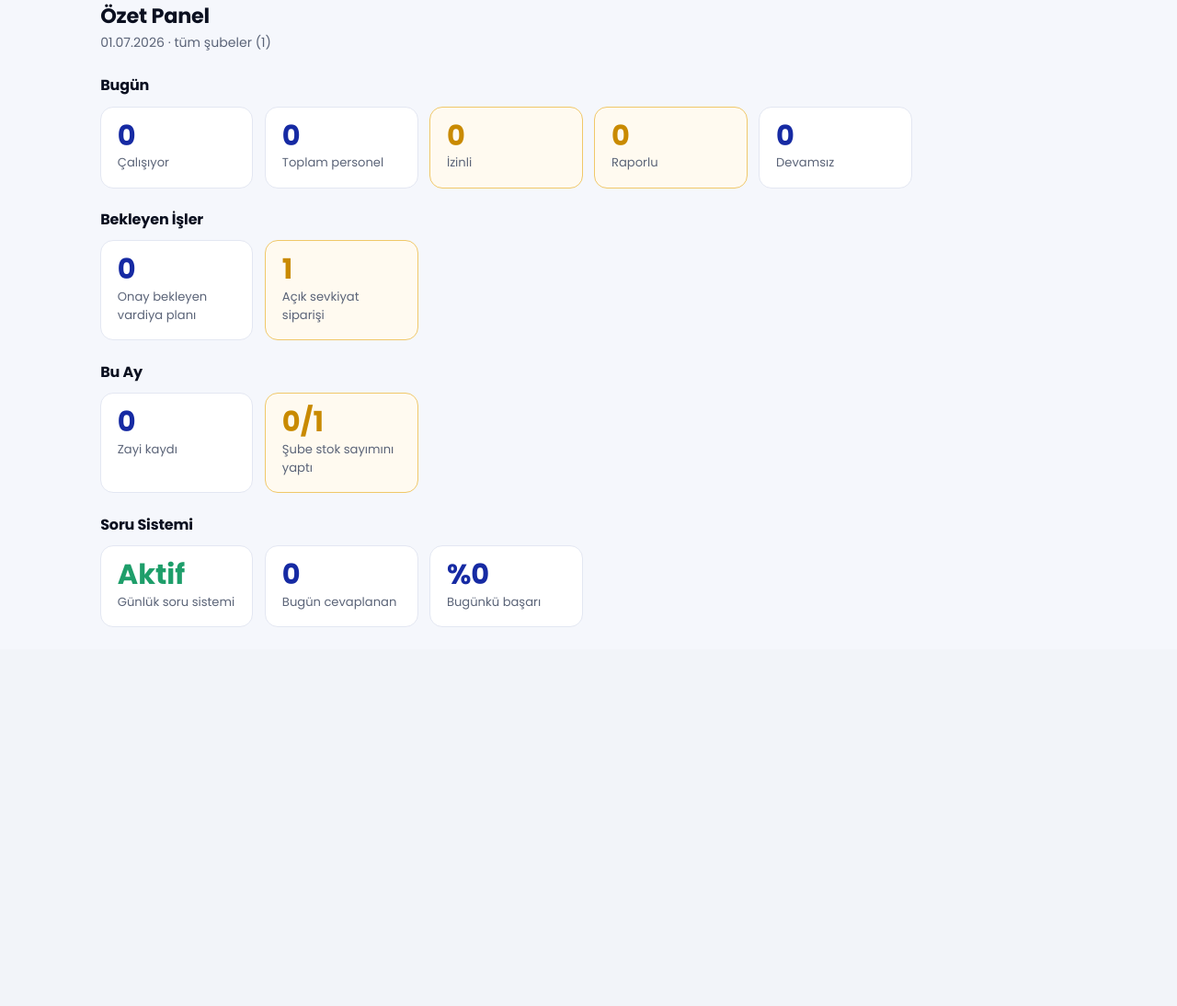
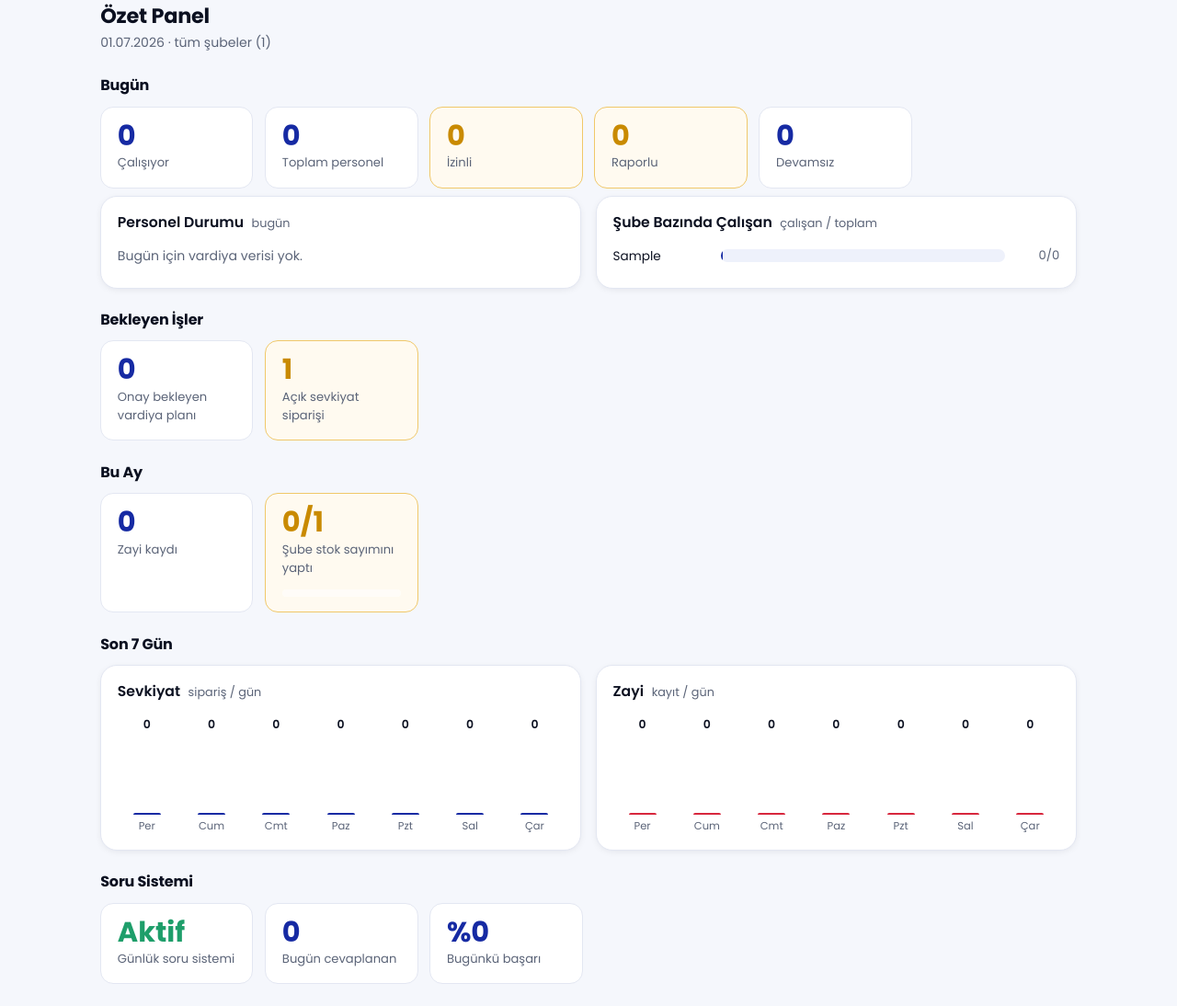
Before and after one commit to mCglawyer/GEEK-SON-SURUM, a Django app: page /ozet/ in a window 1280 px wide. Shown: the part 133-1227 px from the top of the page at 92% size. Before the commit the page ends 815 px from the top, so only its background shows below. Run offline with Django 5.2, Linux system fonts and the light colour scheme; a user stored in the database is signed in; tables that the repository leaves empty hold one stand-in row (values such as "Sample post").

Commit message:
ozet panel grafikler: durum bari, sube cubuklari, 7 gun sutun, stok ilerleme

```diff
--- a/panel/templates/base.html
+++ b/panel/templates/base.html
@@ -16,7 +16,7 @@
   <link rel="preconnect" href="https://fonts.googleapis.com">
   <link rel="preconnect" href="https://fonts.gstatic.com" crossorigin>
   <link href="https://fonts.googleapis.com/css2?family=Poppins:wght@400;500;600;700&display=swap" rel="stylesheet">
-  <link rel="stylesheet" href="{% static 'css/app.css' %}?v=26">
+  <link rel="stylesheet" href="{% static 'css/app.css' %}?v=27">
   {% block extra_head %}{% endblock %}
 </head>
 <body>
--- a/panel/templates/gosterge.html
+++ b/panel/templates/gosterge.html
@@ -17,6 +17,31 @@
     <div class="gs-kart {% if bugun.devamsiz %}gs-no{% endif %}"><span class="gs-buyuk">{{ bugun.devamsiz }}</span><span class="gs-etiket">Devamsız</span></div>
   </div>
 
+  <div class="gs-ikili">
+    <div class="card gs-cizelge">
+      <div class="gs-c-bas">Personel Durumu <span class="gs-c-alt">bugün</span></div>
+      {% if durum_top %}
+      <div class="gs-stack">
+        {% for d in durum %}{% if d.sayi %}<div class="gs-stack-seg" style="width:{{ d.yuzde }}%;background:{{ d.renk }}" title="{{ d.ad }}: {{ d.sayi }}"></div>{% endif %}{% endfor %}
+      </div>
+      <div class="gs-legend">
+        {% for d in durum %}<span class="gs-leg"><i style="background:{{ d.renk }}"></i>{{ d.ad }} <b>{{ d.sayi }}</b></span>{% endfor %}
+      </div>
+      {% else %}<p class="gs-bos-not">Bugün için vardiya verisi yok.</p>{% endif %}
+    </div>
+
+    <div class="card gs-cizelge">
+      <div class="gs-c-bas">Şube Bazında Çalışan <span class="gs-c-alt">çalışan / toplam</span></div>
+      {% for s in sube_durum %}
+      <div class="gs-bar-satir">
+        <span class="gs-bar-ad" title="{{ s.ad }}">{{ s.ad }}</span>
+        <div class="gs-bar-yol"><div class="gs-bar-dolu" style="width:{{ s.oran }}%"></div></div>
+        <span class="gs-bar-deg">{{ s.calisan }}/{{ s.toplam }}</span>
+      </div>
+      {% empty %}<p class="gs-bos-not">Şube yok.</p>{% endfor %}
+    </div>
+  </div>
+
   <h3 class="gs-baslik">Bekleyen İşler</h3>
   <div class="gs-grid">
     <a href="{% url 'ekip' %}" class="gs-kart gs-link {% if onay_bekleyen %}gs-wait{% endif %}"><span class="gs-buyuk">{{ onay_bekleyen }}</span><span class="gs-etiket">Onay bekleyen vardiya planı</span></a>
@@ -26,7 +51,30 @@
   <h3 class="gs-baslik">Bu Ay</h3>
   <div class="gs-grid">
     <a href="{% url 'zayi' %}" class="gs-kart gs-link"><span class="gs-buyuk">{{ zayi_ay }}</span><span class="gs-etiket">Zayi kaydı</span></a>
-    <a href="{% url 'stok' %}" class="gs-kart gs-link {% if sayim_yapan < sube_sayisi %}gs-wait{% endif %}"><span class="gs-buyuk">{{ sayim_yapan }}/{{ sube_sayisi }}</span><span class="gs-etiket">Şube stok sayımını yaptı</span></a>
+    <a href="{% url 'stok' %}" class="gs-kart gs-link gs-kart-genis {% if sayim_yapan < sube_sayisi %}gs-wait{% endif %}">
+      <span class="gs-buyuk">{{ sayim_yapan }}/{{ sube_sayisi }}</span><span class="gs-etiket">Şube stok sayımını yaptı</span>
+      <div class="gs-prog"><div class="gs-prog-dolu" style="width:{{ stok_oran }}%"></div></div>
+    </a>
+  </div>
+
+  <h3 class="gs-baslik">Son 7 Gün</h3>
+  <div class="gs-ikili">
+    <div class="card gs-cizelge">
+      <div class="gs-c-bas">Sevkiyat <span class="gs-c-alt">sipariş / gün</span></div>
+      <div class="gs-sutunlar">
+        {% for t in trend %}
+        <div class="gs-sutun"><span class="gs-sutun-deg">{{ t.sevk }}</span><div class="gs-sutun-bar"><div class="gs-sutun-dolu" style="height:{{ t.sevk_h }}%"></div></div><span class="gs-sutun-gun">{{ t.gun }}</span></div>
+        {% endfor %}
+      </div>
+    </div>
+    <div class="card gs-cizelge">
+      <div class="gs-c-bas">Zayi <span class="gs-c-alt">kayıt / gün</span></div>
+      <div class="gs-sutunlar">
+        {% for t in trend %}
+        <div class="gs-sutun"><span class="gs-sutun-deg">{{ t.zayi }}</span><div class="gs-sutun-bar"><div class="gs-sutun-dolu gs-sutun-zayi" style="height:{{ t.zayi_h }}%"></div></div><span class="gs-sutun-gun">{{ t.gun }}</span></div>
+        {% endfor %}
+      </div>
+    </div>
   </div>
 
   <h3 class="gs-baslik">Soru Sistemi</h3>
--- a/panel/views.py
+++ b/panel/views.py
@@ -14,7 +14,7 @@ from django.urls import reverse
 from django.contrib import messages
 from django.http import HttpResponse, JsonResponse, FileResponse, Http404
 from django.utils import timezone
-from django.db.models import Sum
+from django.db.models import Sum, Count
 from django.core.files.base import ContentFile
 from django.contrib.auth import authenticate, login as auth_login, logout as auth_logout
 from django.contrib.auth.models import User
@@ -2360,11 +2360,69 @@ def gosterge(request):
         soru['dogru'] = gs.filter(dogru_mu=True).count()
         soru['basari'] = round(soru['dogru'] * 100 / soru['cevap']) if soru['cevap'] else 0
 
+    # --- Grafik verileri ---
+    # Bugün personel durumu (yığılmış bar)
+    _durum_kalemler = [
+        ('Çalışıyor', bugun['calisan'], '#162AA3'),
+        ('İzinli', bugun['izinli'], '#E8A33D'),
+        ('Raporlu', bugun['raporlu'], '#8FA0E8'),
+        ('Devamsız', bugun['devamsiz'], '#D7263D'),
+    ]
+    durum_top = sum(v for _, v, _ in _durum_kalemler)
+    durum = [{'ad': a, 'sayi': v, 'renk': r,
+              'yuzde': round(v * 100 / durum_top, 1) if durum_top else 0}
+             for a, v, r in _durum_kalemler]
+
+    # Şube bazlı bugün çalışan
+    calisan_map = {}
+    for r in (Vardiya.objects.filter(tarih=today, personel__sube_id__in=sube_ids,
+              vardiya_tipi__in=calisan_tipler).values('personel__sube_id').annotate(c=Count('id'))):
+        calisan_map[r['personel__sube_id']] = r['c']
+    toplam_map = {}
+    for r in (Personel.objects.filter(sube_id__in=sube_ids, rol__in=[Rol.PERSONEL, Rol.SEF])
+              .values('sube_id').annotate(c=Count('id'))):
+        toplam_map[r['sube_id']] = r['c']
+    sube_durum = []
+    for s in subeler:
+        tp = toplam_map.get(s.id, 0)
+        cl = calisan_map.get(s.id, 0)
+        sube_durum.append({'ad': s.ad, 'calisan': cl, 'toplam': tp,
+                           'oran': round(cl * 100 / tp) if tp else 0})
+
+    # Son 7 gün: sevkiyat ve zayi
+    gun7 = [today - datetime.timedelta(days=i) for i in range(6, -1, -1)]
+    sevk_say = {g: 0 for g in gun7}
+    for dt in (SevkiyatTalep.objects.filter(sube_id__in=sube_ids, olusturma__date__gte=gun7[0])
+               .values_list('olusturma', flat=True)):
+        g = timezone.localtime(dt).date()
+        if g in sevk_say:
+            sevk_say[g] += 1
+    zayi_say = {g: 0 for g in gun7}
+    for dt in (Zayi.objects.filter(sube_id__in=sube_ids, olusturma__date__gte=gun7[0])
+               .values_list('olusturma', flat=True)):
+        g = timezone.localtime(dt).date()
+        if g in zayi_say:
+            zayi_say[g] += 1
+    sevk_max = max(sevk_say.values()) or 1
+    zayi_max = max(zayi_say.values()) or 1
+    _gun_kisa = ['Pzt', 'Sal', 'Çar', 'Per', 'Cum', 'Cmt', 'Paz']
+    trend = []
+    for g in gun7:
+        trend.append({
+            'gun': _gun_kisa[g.weekday()], 'tarih': g,
+            'sevk': sevk_say[g], 'sevk_h': round(sevk_say[g] * 100 / sevk_max),
+            'zayi': zayi_say[g], 'zayi_h': round(zayi_say[g] * 100 / zayi_max),
+        })
+
+    stok_oran = round(sayim_yapan * 100 / sube_sayisi) if sube_sayisi else 0
+
     return render(request, 'gosterge.html', {
         'personel': personel, 'aktif': 'gosterge',
         'bugun': bugun, 'onay_bekleyen': onay_bekleyen, 'acik_sevkiyat': acik_sevkiyat,
         'zayi_ay': zayi_ay, 'sayim_yapan': sayim_yapan, 'sube_sayisi': sube_sayisi,
         'soru': soru, 'bugun_tarih': today,
+        'durum': durum, 'durum_top': durum_top, 'sube_durum': sube_durum,
+        'trend': trend, 'stok_oran': stok_oran,
     })
 
 
--- a/static/css/app.css
+++ b/static/css/app.css
@@ -636,3 +636,39 @@ a { color:var(--brand); text-decoration:none; }
 /* Yedekler tablosu (4 sütun) */
 .yd-tablo { grid-template-columns:2.4fr 1.2fr .8fr auto; }
 @media (max-width:600px){ .yd-tablo { grid-template-columns:1fr 1fr; } }
+
+/* ===== Özet Panel grafikleri ===== */
+.gs-ikili { display:grid; grid-template-columns:1fr 1fr; gap:1rem; margin:.5rem 0 .2rem; }
+@media (max-width:760px){ .gs-ikili { grid-template-columns:1fr; } }
+.gs-cizelge { padding:1rem 1.1rem; }
+.gs-c-bas { font-weight:600; color:var(--ink); margin-bottom:.85rem; font-size:.98rem; }
+.gs-c-alt { color:var(--muted); font-weight:400; font-size:.8rem; margin-left:.3rem; }
+.gs-bos-not { color:var(--muted); font-size:.88rem; margin:.3rem 0; }
+
+/* Yığılmış bar (personel durumu) */
+.gs-stack { display:flex; height:22px; border-radius:11px; overflow:hidden; background:var(--brand-050); }
+.gs-stack-seg { height:100%; transition:width .4s; }
+.gs-legend { display:flex; flex-wrap:wrap; gap:.45rem 1.1rem; margin-top:.8rem; }
+.gs-leg { display:inline-flex; align-items:center; gap:.4rem; font-size:.85rem; color:var(--muted); }
+.gs-leg i { width:11px; height:11px; border-radius:3px; display:inline-block; }
+.gs-leg b { color:var(--ink); }
+
+/* Yatay çubuklar (şube) */
+.gs-bar-satir { display:grid; grid-template-columns:108px 1fr 50px; align-items:center; gap:.6rem; margin:.5rem 0; }
+.gs-bar-ad { font-size:.85rem; color:var(--ink); white-space:nowrap; overflow:hidden; text-overflow:ellipsis; }
+.gs-bar-yol { background:var(--brand-050); border-radius:8px; height:14px; overflow:hidden; }
+.gs-bar-dolu { background:var(--brand); height:100%; border-radius:8px; min-width:2px; transition:width .4s; }
+.gs-bar-deg { font-size:.82rem; color:var(--muted); text-align:right; }
+
+/* İlerleme çubuğu (stok sayımı) */
+.gs-kart-genis .gs-prog { margin-top:.55rem; width:100%; height:8px; background:rgba(255,255,255,.55); border-radius:6px; overflow:hidden; }
+.gs-prog-dolu { height:100%; background:var(--brand); border-radius:6px; transition:width .4s; }
+
+/* Sütun grafiği (son 7 gün) */
+.gs-sutunlar { display:flex; align-items:flex-end; gap:.4rem; height:130px; }
+.gs-sutun { flex:1; display:flex; flex-direction:column; align-items:center; gap:.25rem; height:100%; justify-content:flex-end; }
+.gs-sutun-bar { width:100%; max-width:30px; flex:1; display:flex; align-items:flex-end; }
+.gs-sutun-dolu { width:100%; background:var(--brand); border-radius:6px 6px 0 0; min-height:2px; transition:height .4s; }
+.gs-sutun-zayi { background:#D7263D; }
+.gs-sutun-deg { font-size:.78rem; font-weight:600; color:var(--ink); }
+.gs-sutun-gun { font-size:.72rem; color:var(--muted); }
```
